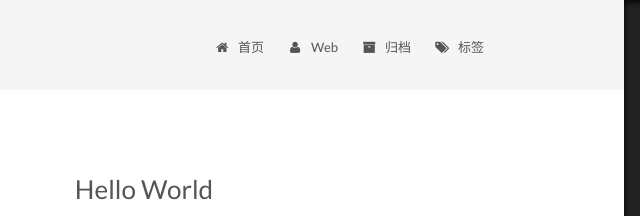
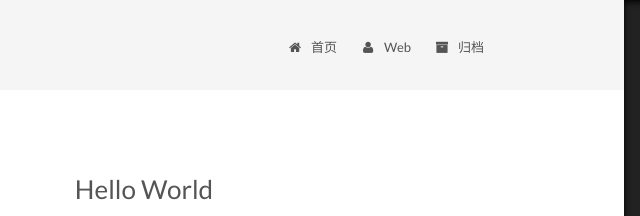
Before and after one commit to WflytoC/wflytoc.github.io, a plain HTML site: page 2017/02/17/hello-world/index.html in a window 1280 px wide. Shown: the top 216 px of the page, 336-976 px from the left. Drawn offline with Linux system fonts and the light colour scheme; a script that the page names is missing.

Commit message:
Site updated: 2017-02-17 20:21:07

```diff
--- a/2017/02/17/hello-world/index.html
+++ b/2017/02/17/hello-world/index.html
@@ -203,16 +203,6 @@ Quick">
               <i class="menu-item-icon fa fa-fw fa-archive"></i> <br />
 
             归档
-          </a>
-        </li>
-
-
-        <li class="menu-item menu-item-tags">
-          <a href="/tags" rel="section">
-
-              <i class="menu-item-icon fa fa-fw fa-tags"></i> <br />
-
-            标签
           </a>
         </li>
 
--- a/css/main.css
+++ b/css/main.css
@@ -1548,7 +1548,7 @@ pre .javascript .function {
   width: 4px;
   height: 4px;
   border-radius: 50%;
-  background: #f1ff2f;
+  background: #873cb3;
 }
 .links-of-blogroll {
   font-size: 13px;
```
Also changed, not shown: archives/2017/02/index.html (+0 -10 lines), archives/2017/index.html (+0 -10 lines), archives/index.html (+0 -10 lines), index.html (+0 -10 lines).
